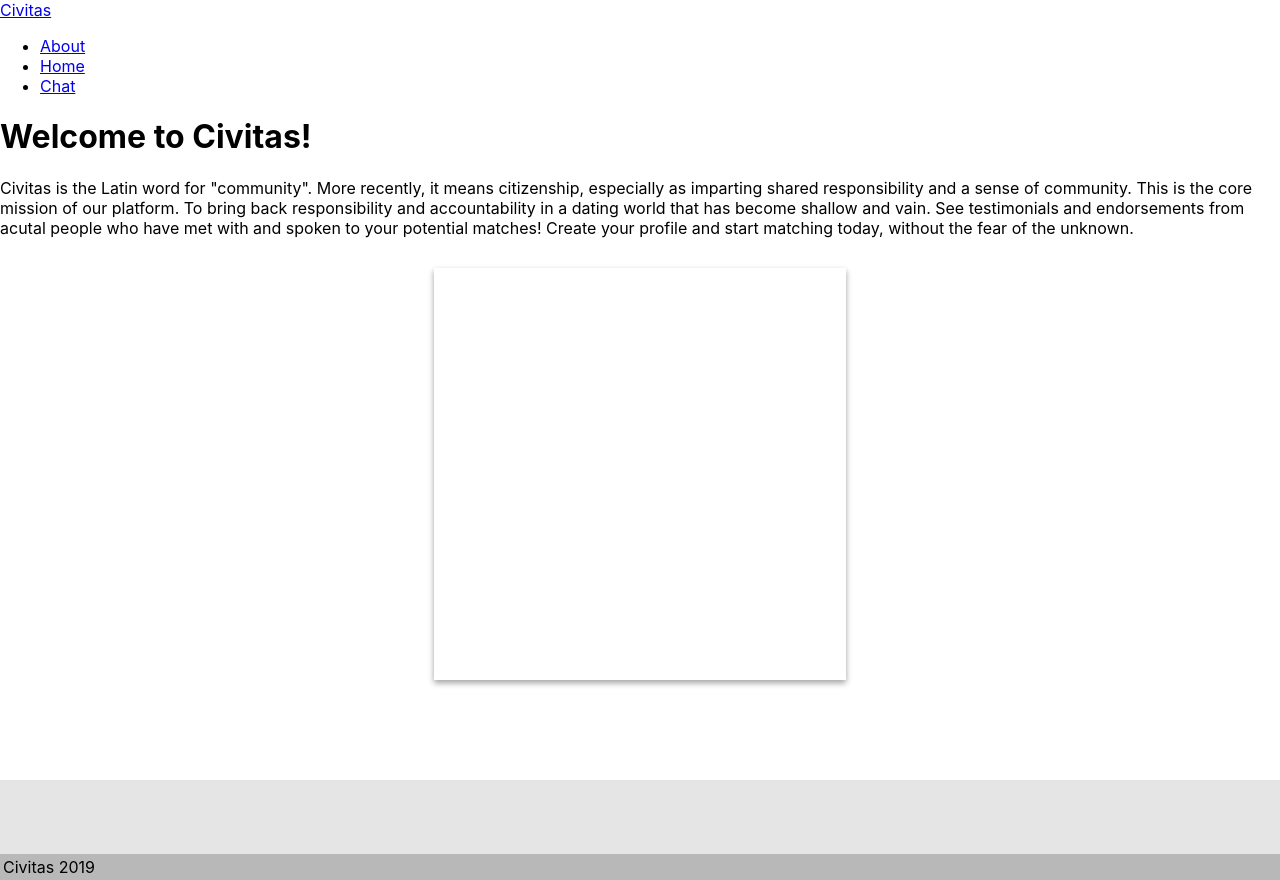
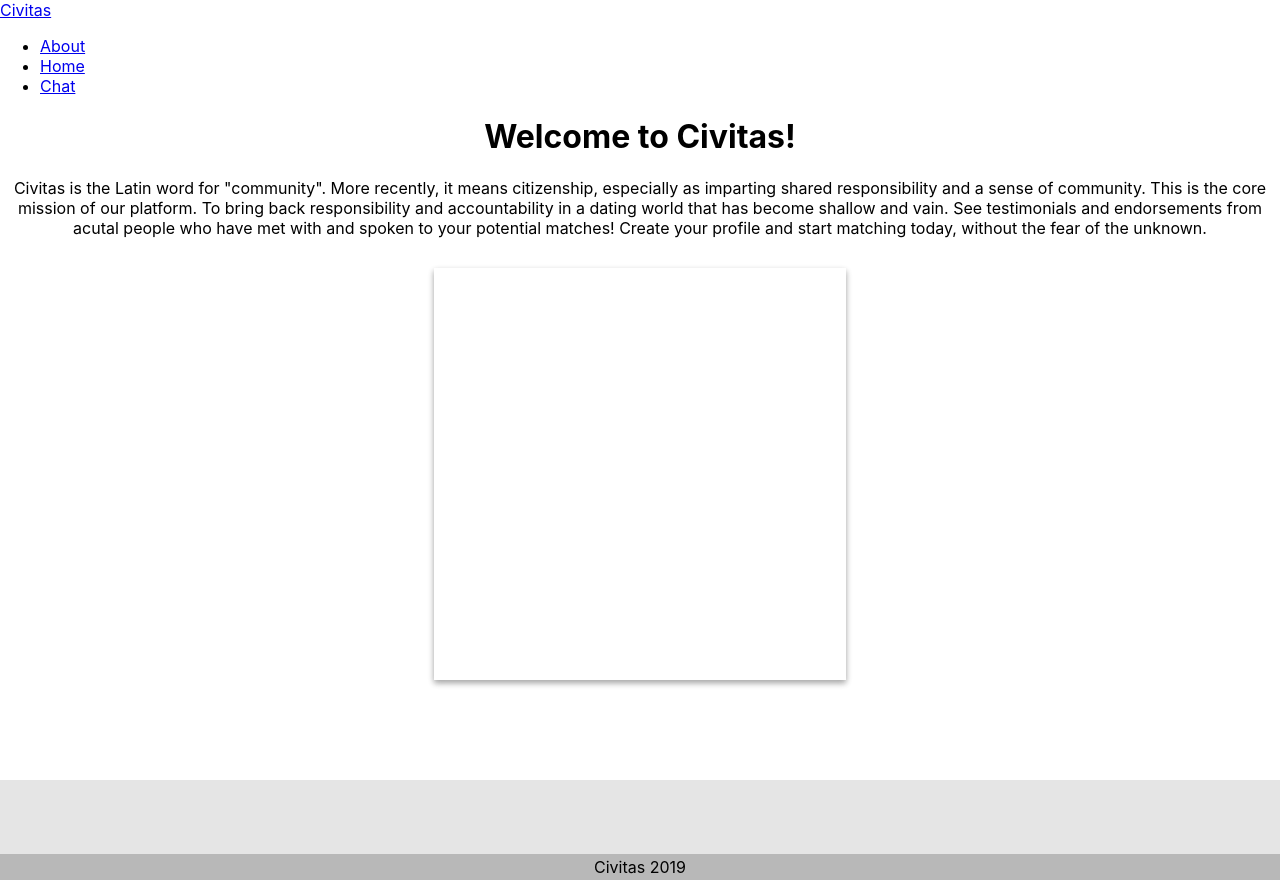
Before and after one commit to JustinL63/Swipe-Squad, a React (Create React App) app in the folder swipe-squad/: page /home in a window 1280 px wide. Built offline with nearby package versions, Linux system fonts and the light colour scheme.

Commit message:
footer and nav fixes

```diff
--- a/swipe-squad/src/Pages/home.js
+++ b/swipe-squad/src/Pages/home.js
@@ -1,10 +1,13 @@
 import React from "react";
 import Profile from "../components/Profile";
 
+const homeStyle = {
+    textAlign: 'center',
+};
 
 function Home () {
     return(
-        <div>
+        <div style={homeStyle}>
         <h1>Welcome to Civitas!</h1>
         <p>Civitas is the Latin word for "community". More recently, it means citizenship, especially as imparting shared responsibility and a sense of community. This is the core mission of our platform. To bring back responsibility and accountability in a dating world that has become shallow and vain. See testimonials and endorsements from acutal people who have met with and spoken to your potential matches! Create your profile and start matching today, without the fear of the unknown.</p>
 
--- a/swipe-squad/src/components/Footer/style.css
+++ b/swipe-squad/src/components/Footer/style.css
@@ -2,6 +2,7 @@
   min-height: 100px;
   background: #E5E5E5;
   position: relative;
+  text-align: center;
 }
 
 .footer span {
--- a/swipe-squad/src/components/NavBar/index.js
+++ b/swipe-squad/src/components/NavBar/index.js
@@ -1,6 +1,10 @@
 import React from "react";
 import { Link } from "react-router-dom";
 import "./style.css";
+
+const navStyle = {
+  textAlign: 'center',
+}
 
 // Depending on the current path, this component sets the "active" class on the appropriate navigation link item
 function Navbar() {
```
